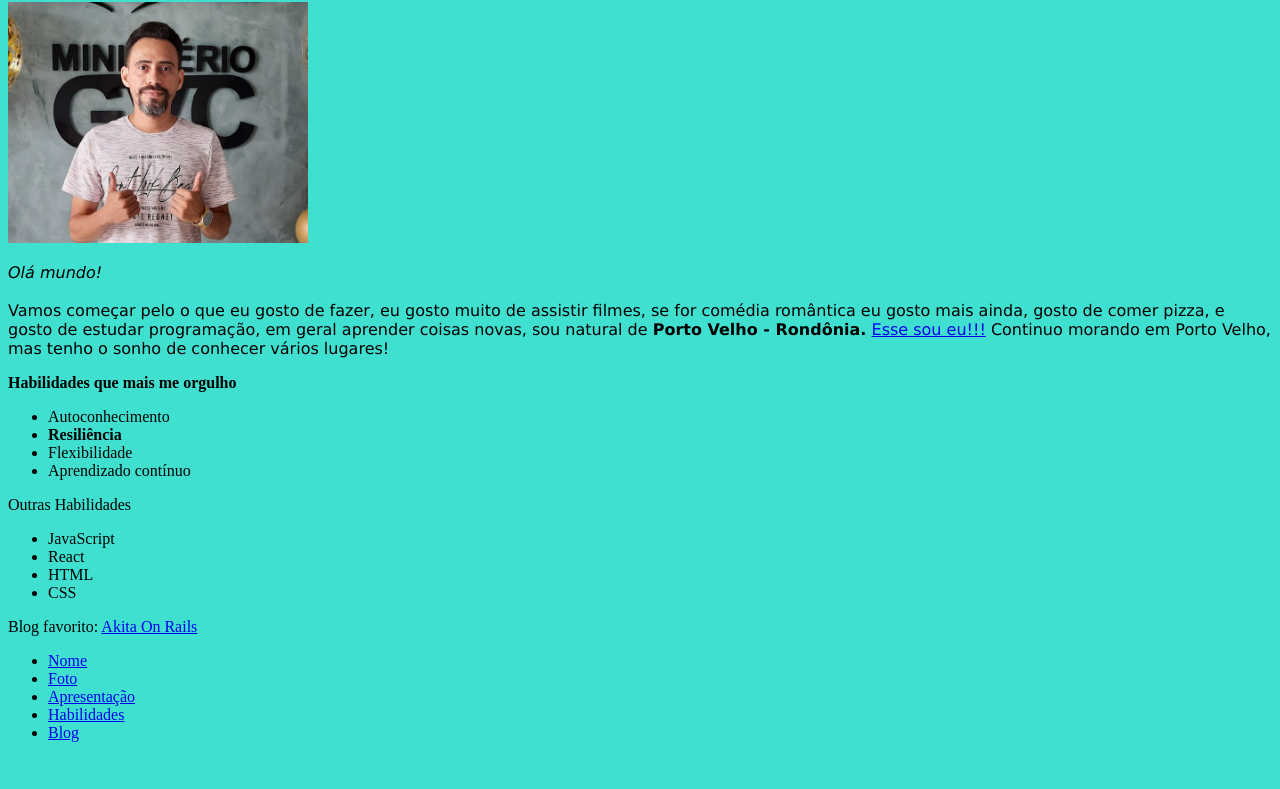
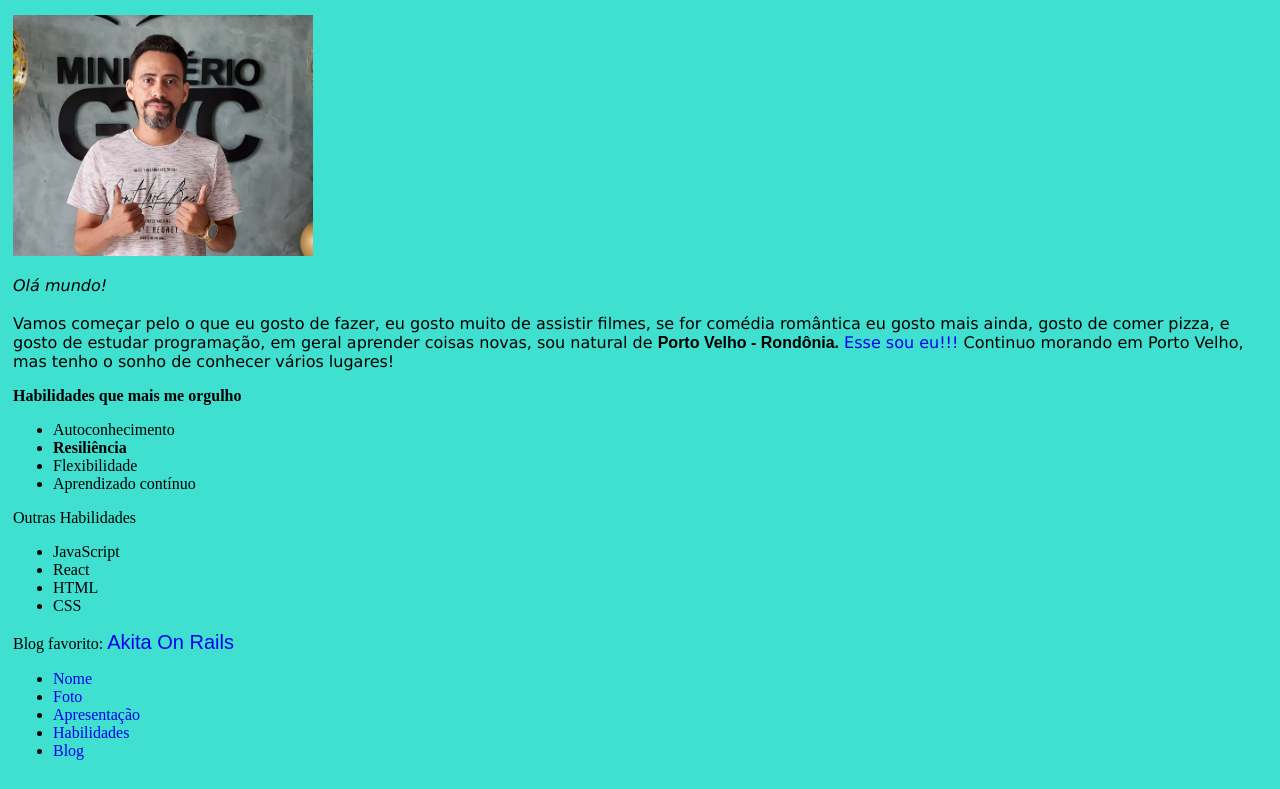
Before and after one commit to renepvh/Portfolio, a plain HTML site: page index.html in a window 1280 px wide. Shown: the part 79-868 px from the top of the page. Before the commit the page ends 837 px from the top, so only its background shows below. Drawn offline with Linux system fonts and the light colour scheme.

Commit message:
adiciona estilo as tags

```diff
--- a/index.html
+++ b/index.html
@@ -10,7 +10,7 @@
 <body>
     <h1 id="nome">Renê Rodrigues Alves</h1>
     <img id="foto" src="/fotoig.jpeg" width="300px" alt="fotoigreja">
-    <p id="apres"><em>Olá mundo!</em><br><br> Vamos começar pelo o que eu gosto de fazer, eu gosto muito de assistir filmes, se for comédia romântica eu gosto mais ainda, gosto de comer pizza, e gosto de estudar programação, em geral aprender coisas novas, sou natural de <strong>Porto Velho - Rondônia.</strong> <a href="/fotoig.jpeg">Esse sou eu!!!</a> Continuo morando em Porto Velho, mas tenho o sonho de conhecer vários lugares!</p>
+    <p id="apres"><em>Olá mundo!</em><br><br> Vamos começar pelo o que eu gosto de fazer, eu gosto muito de assistir filmes, se for comédia romântica eu gosto mais ainda, gosto de comer pizza, e gosto de estudar programação, em geral aprender coisas novas, sou natural de <strong id="porto">Porto Velho - Rondônia.</strong> <a id="eu" href="/fotoig.jpeg">Esse sou eu!!!</a> Continuo morando em Porto Velho, mas tenho o sonho de conhecer vários lugares!</p>
 
     <p id="habil"><strong>Habilidades que mais me orgulho</strong></p>
     <ul>
@@ -28,14 +28,14 @@
         <li>HTML</li>
         <li>CSS</li>
     </ul>
-    <p id="blog">Blog favorito: <a href="https://www.akitaonrails.com/" target="_blank">Akita On Rails</a></p>
+    <p id="blog">Blog favorito: <a id="blog2" href="https://www.akitaonrails.com/" target="_blank">Akita On Rails</a></p>
 
     <ul>
-        <li><a href="#nome">Nome</a></li>
-        <li><a href="#foto">Foto</a></li>
-        <li><a href="#apres">Apresentação</a></li>
-        <li><a href="#habil">Habilidades</a></li>
-        <li><a href="#blog">Blog</a></li>
+        <li><a id="lista" href="#nome">Nome</a></li>
+        <li><a id="lista"  href="#foto">Foto</a></li>
+        <li><a id="lista"  href="#apres">Apresentação</a></li>
+        <li><a id="lista"  href="#habil">Habilidades</a></li>
+        <li><a id="lista"  href="#blog">Blog</a></li>
 
     </ul>
 </body>
--- a/style.css
+++ b/style.css
@@ -8,4 +8,28 @@
 
 body {
     background: turquoise;
+    padding: 5px;
+
 }
+
+#porto {
+    font-family: Arial, Helvetica, sans-serif;
+}
+
+#eu {
+    text-decoration: none;
+}
+
+#blog2 {
+    text-decoration: none;
+    font-size: 20px;
+    font-family: fantasy;
+}
+
+#lista {
+    text-decoration: none;
+}
+
+ul {
+
+}
```
